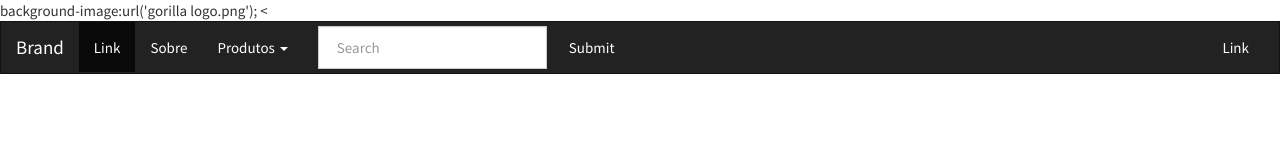
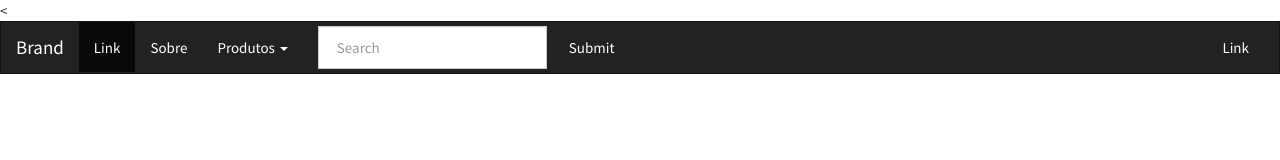
Before and after one commit to GorillaBeer/gorillabeer.github.io, a plain HTML site: page index.html in a window 1280 px wide. Drawn offline with Linux system fonts and the light colour scheme.

Commit message:
Update index.html

```diff
--- a/index.html
+++ b/index.html
@@ -6,7 +6,7 @@
 	</head>
 	<body>
 
-		background-image:url('gorilla logo.png');
+
 		<<nav class="navbar navbar-default">
   <div class="container-fluid">
     <div class="navbar-header">
```
